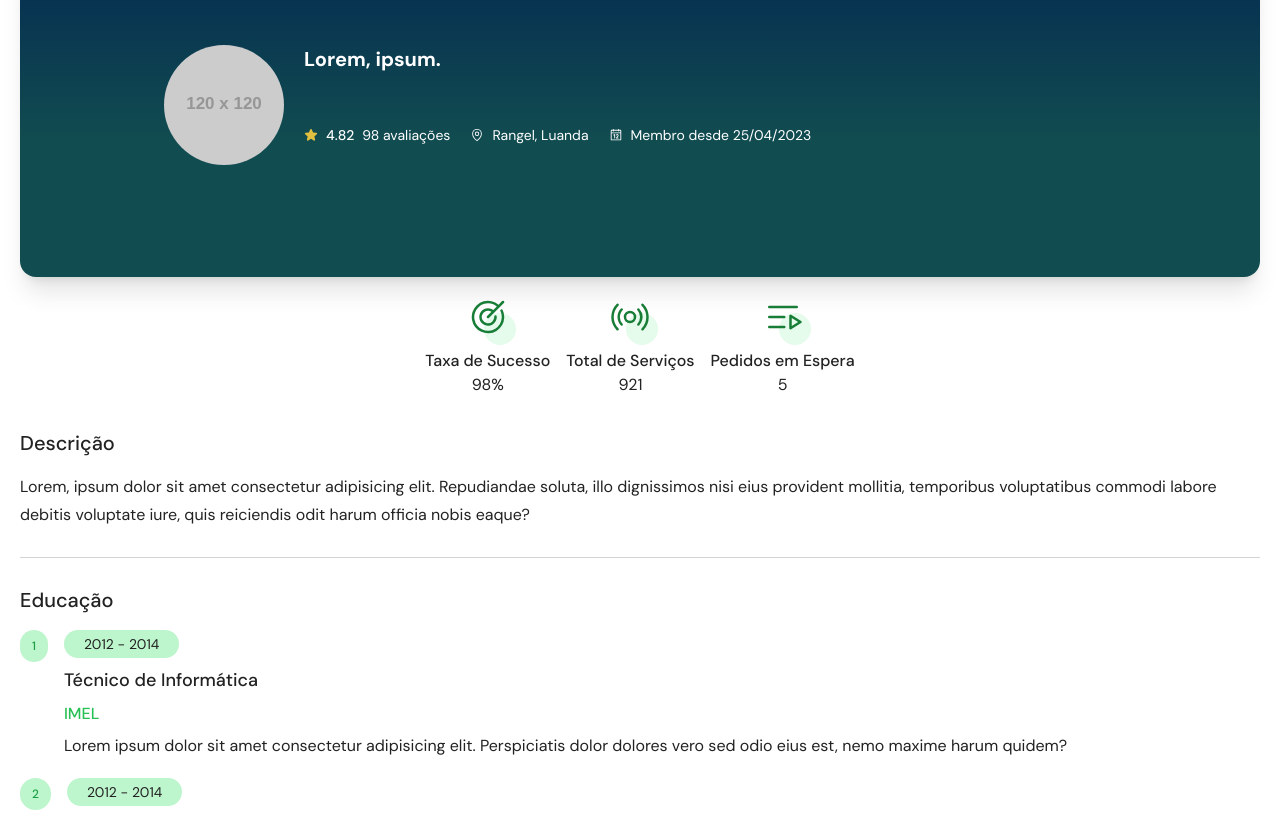
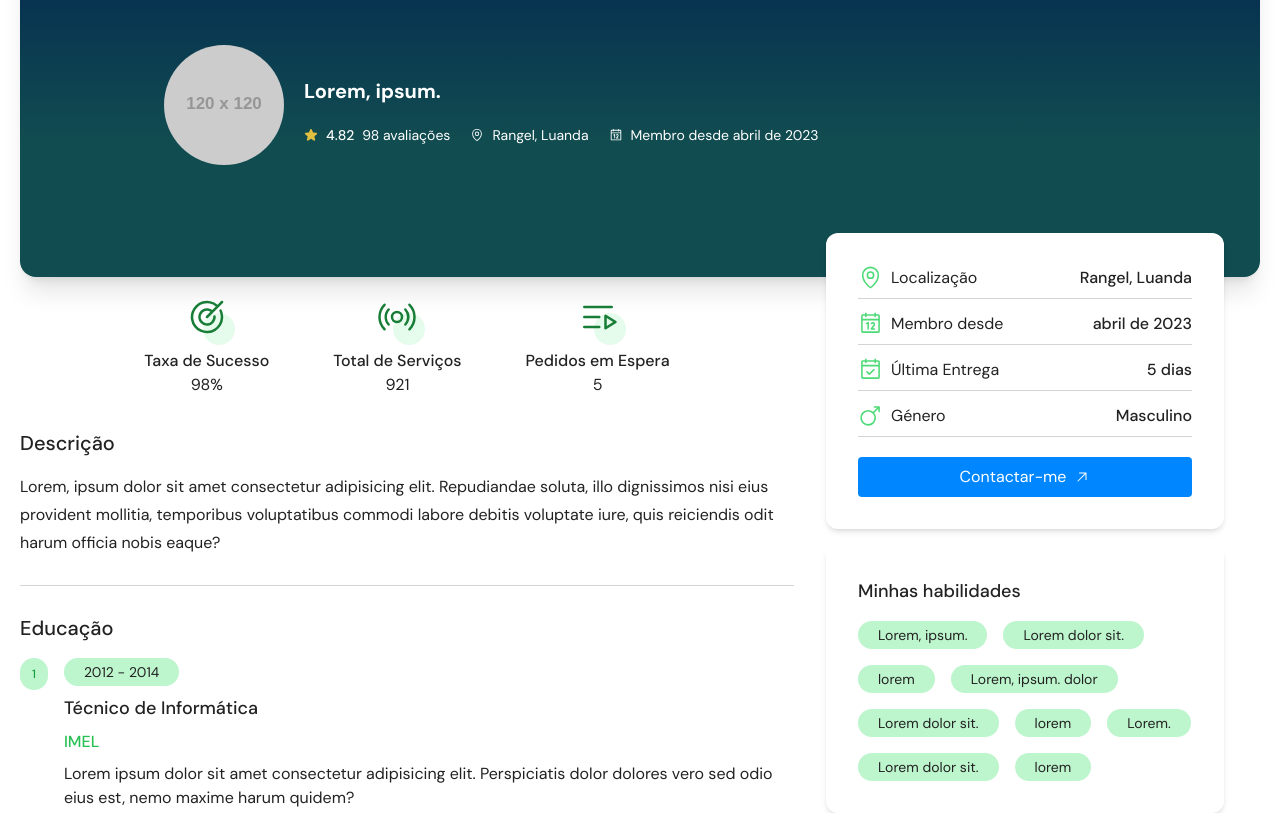
Before and after one commit to rafaelwillen/kisalu-web, a Next.js app: page /providers/1 in a window 1280 px wide. Shown: the part 220-1033 px from the top of the page. Built offline with nearby package versions, Linux system fonts and the light colour scheme.

Commit message:
Create the aside section

```diff
--- /dev/null
+++ b/src/components/pages/providers/ContactMe.tsx
@@ -0,0 +1,50 @@
+import PrimaryButton from "@/components/buttons/PrimaryButton";
+import {
+  ArrowUpRight,
+  Calendar,
+  CalendarCheck,
+  GenderMale,
+  MapPin,
+} from "@phosphor-icons/react";
+import Link from "next/link";
+
+export default function ContactMe() {
+  return (
+    <section className="p-8 bg-white rounded-xl shadow-md">
+      <div className="flex justify-between items-center pb-2 border-b border-neutral-300 mb-3 ">
+        <p className="flex gap-2 items-center">
+          <MapPin size={25} className="text-accent-400" /> Localização
+        </p>
+        <p className="font-medium">Rangel, Luanda</p>
+      </div>
+      <div className="flex justify-between items-center pb-2 border-b border-neutral-300 mb-3 ">
+        <p className="flex gap-2 items-center">
+          <Calendar size={25} className="text-accent-400" /> Membro desde
+        </p>
+        <p className="font-medium">
+          {new Date().toLocaleDateString("pt-AO", {
+            year: "numeric",
+            month: "long",
+          })}
+        </p>
+      </div>
+      <div className="flex justify-between items-center pb-2 border-b border-neutral-300 mb-3 ">
+        <p className="flex gap-2 items-center">
+          <CalendarCheck size={25} className="text-accent-400" /> Última Entrega
+        </p>
+        <p className="font-medium">5 dias</p>
+      </div>
+      <div className="flex justify-between items-center pb-2 border-b border-neutral-300 mb-3 ">
+        <p className="flex gap-2 items-center">
+          <GenderMale size={25} className="text-accent-400" /> Género
+        </p>
+        <p className="font-medium">Masculino</p>
+      </div>
+      <Link href="#" legacyBehavior>
+        <PrimaryButton>
+          Contactar-me <ArrowUpRight />
+        </PrimaryButton>
+      </Link>
+    </section>
+  );
+}
--- a/src/components/pages/providers/QuickInfo.tsx
+++ b/src/components/pages/providers/QuickInfo.tsx
@@ -5,7 +5,7 @@ export default function QuickInfo() {
   const formatToCompact = useCompactNumberFormatter();
   return (
     <section>
-      <ul className="flex flex-wrap justify-center items-center gap-4">
+      <ul className="flex flex-wrap justify-center items-center gap-4 xl:gap-16">
         <li className="flex flex-col items-center">
           <div className="relative mb-3">
             <Target size={40} className="text-accent-700" />
--- a/src/components/pages/providers/SingleProviderBanner.tsx
+++ b/src/components/pages/providers/SingleProviderBanner.tsx
@@ -15,7 +15,7 @@ export default function SingleProviderBanner() {
           height={120}
           alt="Lorem ipsum profile picture"
         />
-        <h1 className="font-bold text-xl">Lorem, ipsum.</h1>
+        <h1 className="font-bold text-xl self-end">Lorem, ipsum.</h1>
         <ul className="flex items-center gap-5 text-sm flex-col md:flex-row">
           <li className="flex items-center gap-2">
             <ReviewStarIcon />
@@ -29,7 +29,10 @@ export default function SingleProviderBanner() {
           <li className="flex items-center gap-2">
             <Calendar />
             Membro desde{" "}
-            {new Date().toLocaleDateString("pt-AO")}
+            {new Date().toLocaleDateString("pt-AO", {
+              month: "long",
+              year: "numeric",
+            })}
           </li>
         </ul>
       </div>
--- /dev/null
+++ b/src/components/pages/providers/Skills.tsx
@@ -0,0 +1,36 @@
+export default function Skills() {
+  return (
+    <section className="p-8 bg-white rounded-xl shadow-md">
+      <h2 className="text-lg mb-4 font-medium">Minhas habilidades</h2>
+      <div className="flex flex-wrap gap-4">
+        <p className="bg-accent-200 px-5 py-1 w-fit rounded-full text-sm">
+          Lorem, ipsum.
+        </p>
+        <p className="bg-accent-200 px-5 py-1 w-fit rounded-full text-sm">
+          Lorem dolor sit.
+        </p>
+        <p className="bg-accent-200 px-5 py-1 w-fit rounded-full text-sm">
+          lorem
+        </p>
+        <p className="bg-accent-200 px-5 py-1 w-fit rounded-full text-sm">
+          Lorem, ipsum. dolor
+        </p>
+        <p className="bg-accent-200 px-5 py-1 w-fit rounded-full text-sm">
+          Lorem dolor sit.
+        </p>
+        <p className="bg-accent-200 px-5 py-1 w-fit rounded-full text-sm">
+          lorem
+        </p>
+        <p className="bg-accent-200 px-5 py-1 w-fit rounded-full text-sm">
+          Lorem.
+        </p>
+        <p className="bg-accent-200 px-5 py-1 w-fit rounded-full text-sm">
+          Lorem dolor sit.
+        </p>
+        <p className="bg-accent-200 px-5 py-1 w-fit rounded-full text-sm">
+          lorem
+        </p>
+      </div>
+    </section>
+  );
+}
--- a/src/components/pages/providers/index.ts
+++ b/src/components/pages/providers/index.ts
@@ -1,7 +1,9 @@
 export { default as Banner } from "./Banner";
+export { default as ContactMe } from "./ContactMe";
 export { default as ProviderBasicPortfolio } from "./ProviderBasicPortfolio";
 export { default as ProviderCard } from "./ProviderCard";
 export { default as ProviderDescription } from "./ProviderDescription";
 export { default as QuickInfo } from "./QuickInfo";
 export { default as SingleProviderBanner } from "./SingleProviderBanner";
+export { default as Skills } from "./Skills";
 export { default as TrendingServices } from "./TrendingServices";
--- a/src/pages/providers/[username].tsx
+++ b/src/pages/providers/[username].tsx
@@ -1,10 +1,12 @@
 import MainLayout from "@/components/layouts/MainLayout";
 import { Container, UserReviews } from "@/components/pages/common";
 import {
+  ContactMe,
   ProviderBasicPortfolio,
   ProviderDescription,
   QuickInfo,
   SingleProviderBanner,
+  Skills,
   TrendingServices,
 } from "@/components/pages/providers";
 import { trendingService } from "@/mock/projects";
@@ -34,11 +36,26 @@ const ProviderPage: NextPageWithLayout = () => {
           </Link>
         </section>
         <SingleProviderBanner />
-        <QuickInfo />
-        <ProviderDescription />
-        <ProviderBasicPortfolio />
-        <TrendingServices services={trendingService} />
-        <UserReviews showLinkToService />
+        <div className="block xl:hidden">
+          <QuickInfo />
+          <ProviderDescription />
+          <ProviderBasicPortfolio />
+          <TrendingServices services={trendingService} />
+          <UserReviews showLinkToService />
+        </div>
+        <div className="hidden xl:grid grid-cols-[auto,35%] gap-8">
+          <div>
+            <QuickInfo />
+            <ProviderDescription />
+            <ProviderBasicPortfolio />
+            <TrendingServices services={trendingService} />
+            <UserReviews showLinkToService />
+          </div>
+          <aside className="-mt-16 z-20 mr-9 space-y-4">
+            <ContactMe />
+            <Skills />
+          </aside>
+        </div>
       </Container>
     </main>
   );
```
